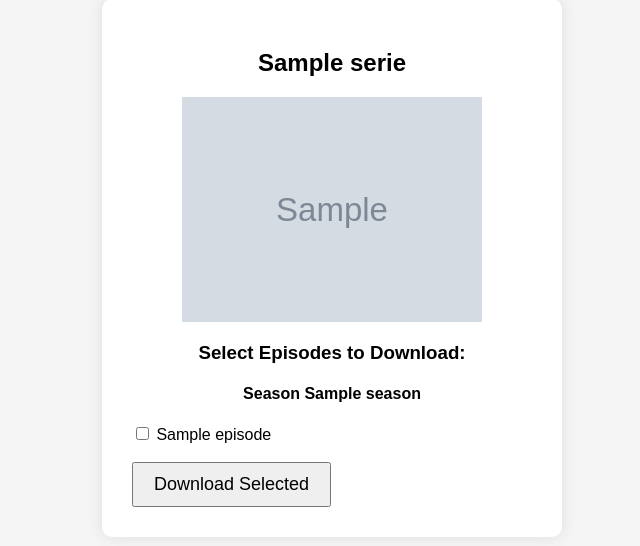
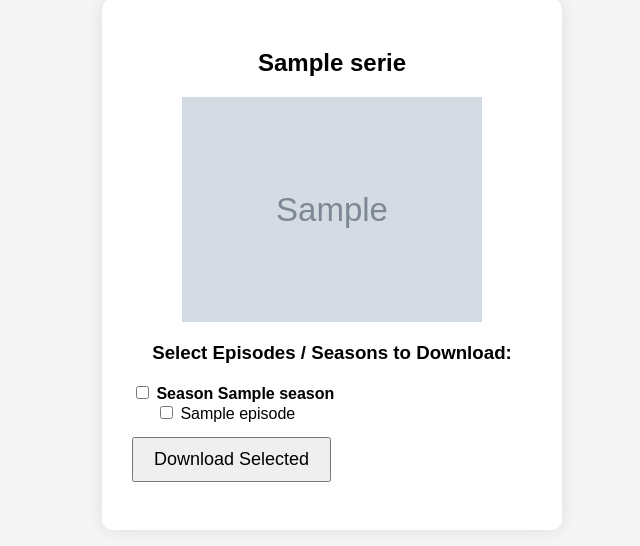
Before and after one commit to TGda/Anime-Downloader, a Flask app: template templates/results.html in a window 1280 px wide. Shown: the part 51-597 px from the top of the page, without its empty margins (308-948 px from the left). Run offline with Flask 3, Linux system fonts and the light colour scheme; the template is opened without the code that fills it: most values are stand-ins (such as "Sample title", 1, 10 or a date in 2020); grey boxes marked "Sample" are stand-in pictures; parts of the project's set-up code (start-up, migrations or seed data) failed here and were passed over.

Commit message:
Update results.html

```diff
--- a/templates/results.html
+++ b/templates/results.html
@@ -14,23 +14,37 @@
             <input type="hidden" name="url" value="{{ url }}">
             <input type="hidden" name="folder" value="{{ folder }}">
             <input type="hidden" name="parallel" value="{{ parallel }}">
-            <h3>Select Episodes to Download:</h3>
+            <h3>Select Episodes / Seasons to Download:</h3>
             {% for s, episodes in serie.seasons.items() %}
-                <h4>Season {{ s }}</h4>
-                {% for ep in episodes %}
-                    <label>
-                        <input type="checkbox" name="episodes" value="{{ ep.link }}" {% if ep.downloaded %} disabled checked {% endif %}>
-                        {{ ep.name }} {% if ep.downloaded %}(Already downloaded){% endif %}
-                    </label><br>
-                {% endfor %}
+                <div style="margin-bottom:14px;">
+                    <label style="font-weight:bold">
+                        <input type="checkbox" class="season" data-season="{{s}}" onclick="toggleSeason(this)">
+                        Season {{s}}
+                    </label>
+                    <div style="margin-left:24px;">
+                        {% for ep in episodes %}
+                            <label>
+                                <input type="checkbox" name="episodes" value="{{ep.link}}" data-season="{{s}}"
+                                    {% if ep.downloaded %}disabled checked{% endif %}>
+                                {{ep.name}} {% if ep.downloaded %}(Already downloaded){% endif %}
+                            </label><br>
+                        {% endfor %}
+                    </div>
+                </div>
             {% endfor %}
-            <br>
             <button type="button" onclick="startDownload()">Download Selected</button>
         </form>
-        <div id="responseBox"></div>
+        <div id="responseBox" style="margin-top:18px;"></div>
     </div>
 
     <script>
+    function toggleSeason(seasonCheckbox) {
+        var season = seasonCheckbox.getAttribute('data-season');
+        var checked = seasonCheckbox.checked;
+        document.querySelectorAll('input[name="episodes"][data-season="'+season+'"]').forEach(epCb => {
+            if (!epCb.disabled) epCb.checked = checked;
+        });
+    }
     function startDownload() {
         const form = document.getElementById('downloadForm');
         const data = {
@@ -41,7 +55,7 @@
         };
         fetch("/download", {method: "POST", headers: {"Content-Type":"application/json"}, body: JSON.stringify(data)})
             .then(r=>r.json()).then(resp=>{
-                document.getElementById("responseBox").innerHTML = "Download started: "+JSON.stringify(resp);
+                document.getElementById("responseBox").innerHTML = "<pre>"+JSON.stringify(resp, null, 2)+"</pre>";
             });
     }
     </script>
```
